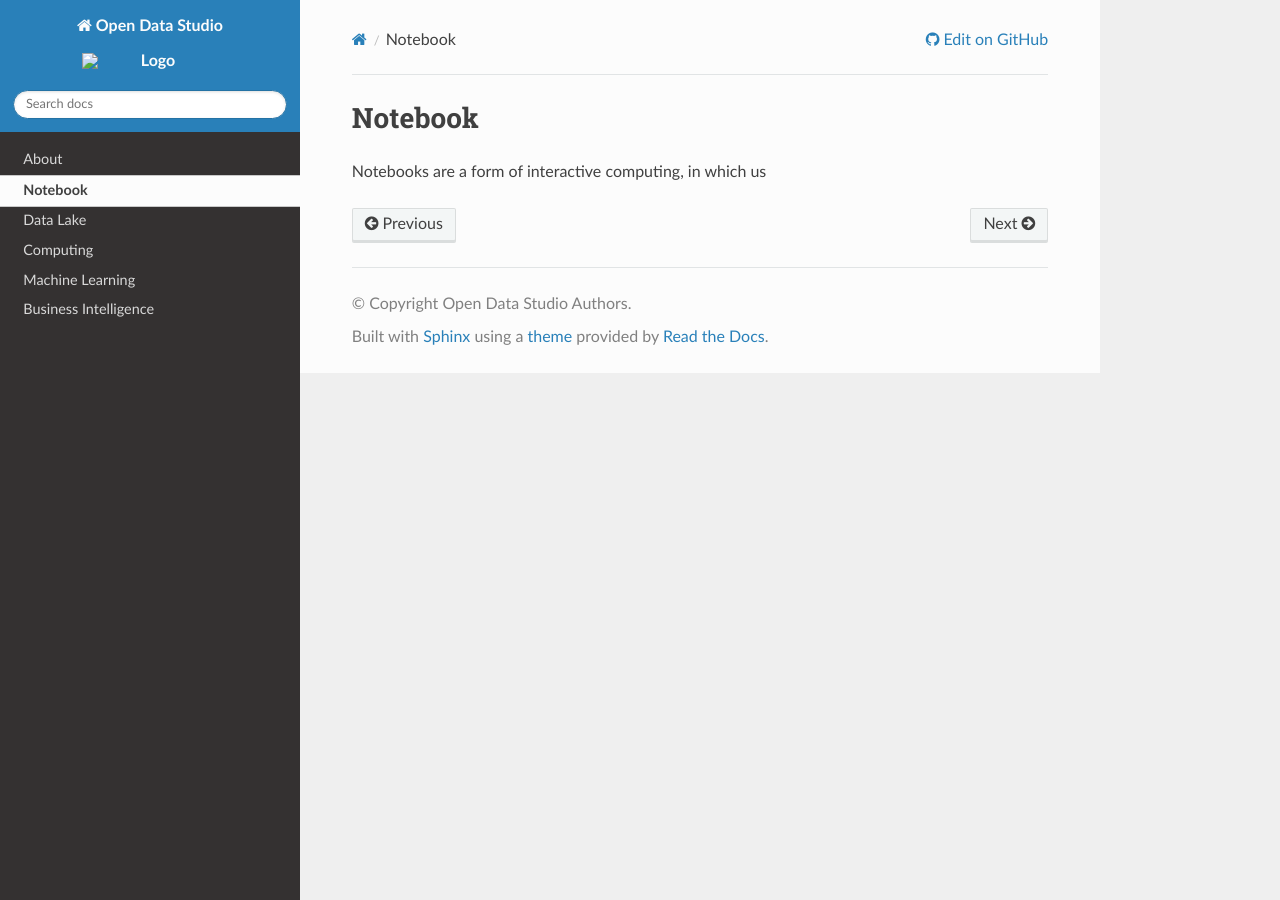
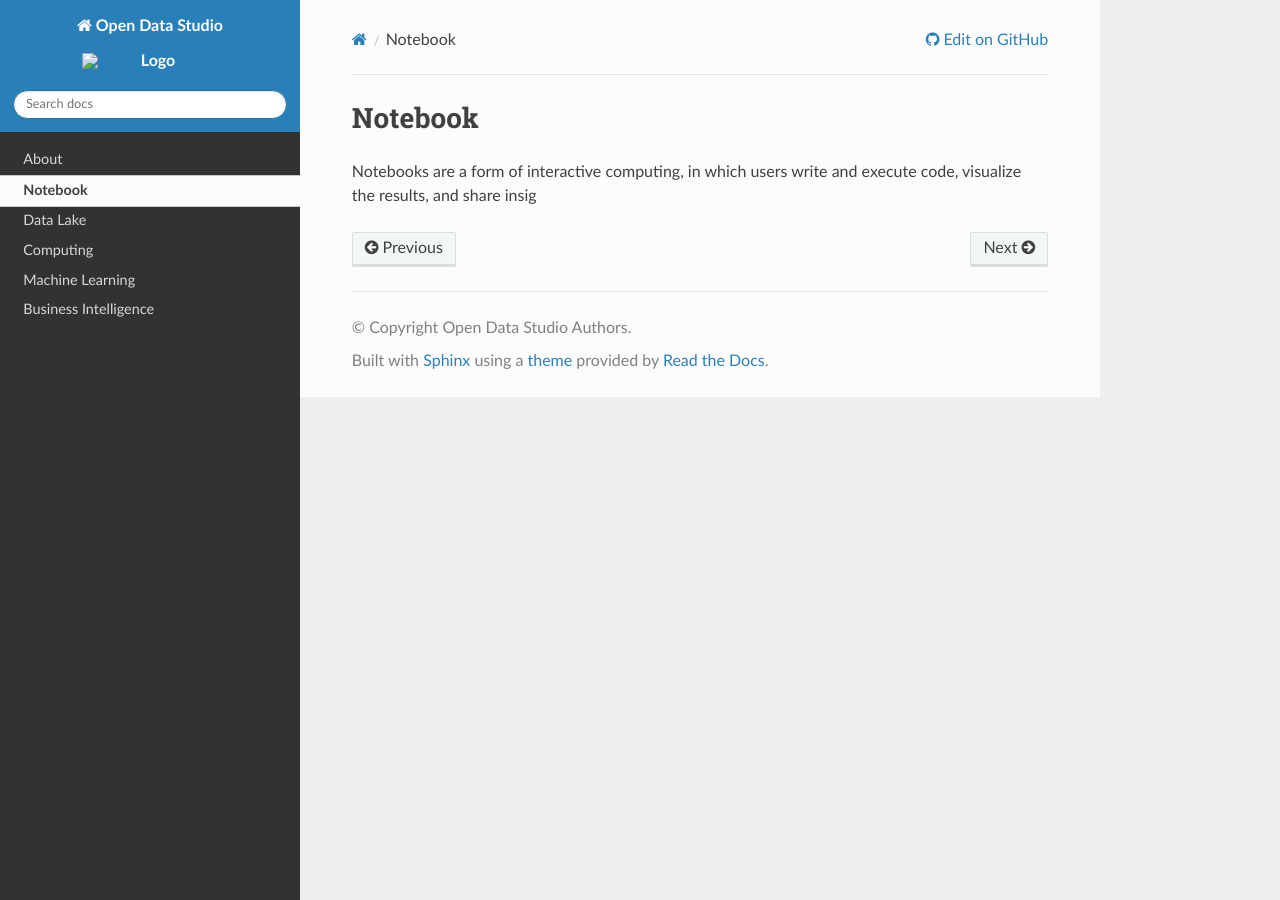
Before and after one commit to Forethoughts/forethoughts-datastudio, a Sphinx documentation site: the page built from docs/notebook/index.rst, in a window 1280 px wide. Built offline with Sphinx 7.4.7 and the Read the Docs theme 2.0.0, drawn with Linux system fonts in a browser that asks for light colours.

```diff
--- a/docs/notebook/index.rst
+++ b/docs/notebook/index.rst
@@ -2,4 +2,4 @@
 Notebook
 ==============
 
-Notebooks are a form of interactive computing, in which us
+Notebooks are a form of interactive computing, in which users write and execute code, visualize the results, and share insig
```
